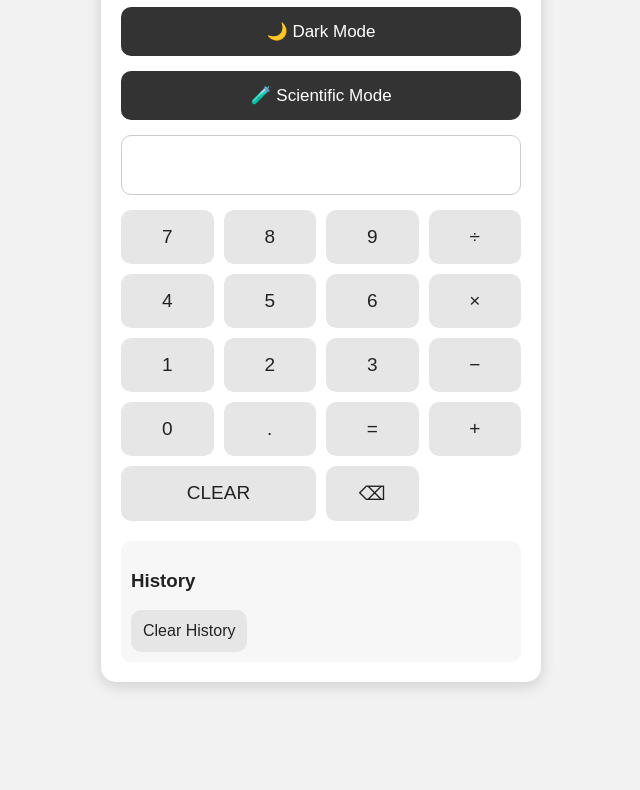
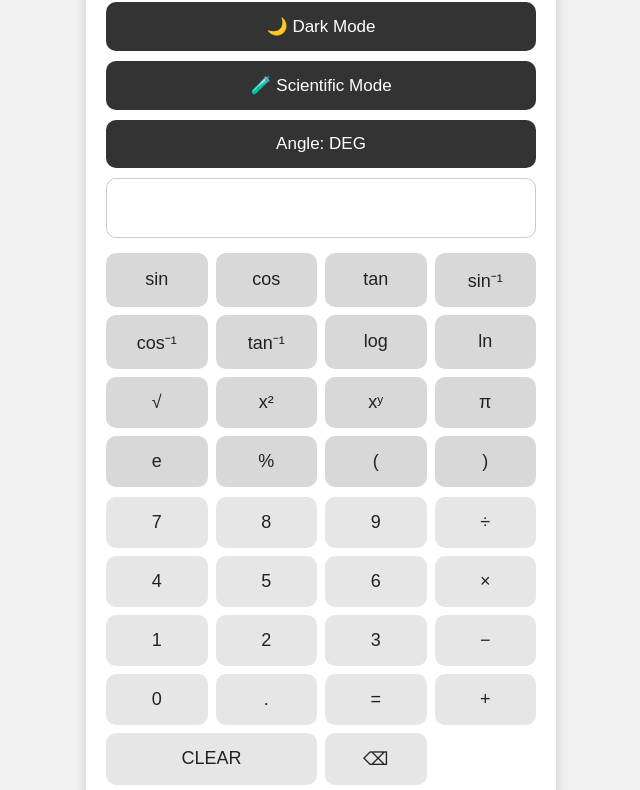
Before and after one commit to kotunrokeeb62-netizen/ramsey-calculator, a plain HTML site: page index.html in a window 1280 px wide. Shown: the part 131-921 px from the top of the page, without its empty margins (319-959 px from the left). Before the commit the page ends 851 px from the top, so only its background shows below. Drawn offline with Linux system fonts and the light colour scheme.

Commit message:
Refactor calculator layout and add angle mode
Updated styles for buttons and calculator layout. Added angle mode toggle and improved scientific function handling.

```diff
--- a/index.html
+++ b/index.html
@@ -10,13 +10,13 @@
             color: #222;
             display: flex;
             justify-content: center;
-            padding: 30px 15px;
+            padding: 25px 15px;
             transition: 0.3s;
         }
 
         .calculator {
             width: 100%;
-            max-width: 400px;
+            max-width: 430px;
             background: white;
             padding: 20px;
             border-radius: 15px;
@@ -40,9 +40,9 @@
             color: #222;
         }
 
-        .mode-button {
+        .top-button {
             width: 100%;
-            margin-bottom: 15px;
+            margin-bottom: 10px;
             padding: 14px;
             font-size: 17px;
             border: none;
@@ -52,15 +52,22 @@
             color: white;
         }
 
+        .scientific {
+            display: grid;
+            grid-template-columns: repeat(4, 1fr);
+            gap: 8px;
+            margin-bottom: 10px;
+        }
+
         .buttons {
             display: grid;
             grid-template-columns: repeat(4, 1fr);
-            gap: 10px;
+            gap: 8px;
         }
 
         button {
-            padding: 16px;
-            font-size: 19px;
+            padding: 15px 8px;
+            font-size: 18px;
             border: none;
             border-radius: 10px;
             cursor: pointer;
@@ -72,23 +79,12 @@
             transform: scale(0.95);
         }
 
+        .scientific button {
+            background: #d8d8d8;
+        }
+
         .clear {
             grid-column: span 2;
-        }
-
-        .scientific {
-            display: none;
-            margin-bottom: 10px;
-        }
-
-        .scientific.show {
-            display: grid;
-            grid-template-columns: repeat(4, 1fr);
-            gap: 10px;
-        }
-
-        .scientific button {
-            background: #d9d9d9;
         }
 
         .history {
@@ -130,7 +126,7 @@
             color: white;
         }
 
-        body.dark .mode-button {
+        body.dark .top-button {
             background: #ddd;
             color: #111;
         }
@@ -151,12 +147,16 @@
 
     <h1>Ramsey Calculator</h1>
 
-    <button class="mode-button" onclick="toggleDarkMode()">
+    <button class="top-button" onclick="toggleDarkMode()">
         🌙 Dark Mode
     </button>
 
-    <button class="mode-button" onclick="toggleScientific()">
+    <button class="top-button" onclick="toggleScientific()">
         🧪 Scientific Mode
+    </button>
+
+    <button class="top-button" onclick="toggleAngleMode()">
+        Angle: <span id="angleMode">DEG</span>
     </button>
 
     <input id="display" type="text" readonly>
@@ -166,15 +166,25 @@
 
     <div id="scientificButtons" class="scientific">
 
+        <button onclick="scientificFunction('sin')">sin</button>
+        <button onclick="scientificFunction('cos')">cos</button>
+        <button onclick="scientificFunction('tan')">tan</button>
+        <button onclick="scientificFunction('asin')">sin⁻¹</button>
+
+        <button onclick="scientificFunction('acos')">cos⁻¹</button>
+        <button onclick="scientificFunction('atan')">tan⁻¹</button>
+        <button onclick="scientificFunction('log')">log</button>
+        <button onclick="scientificFunction('ln')">ln</button>
+
         <button onclick="squareRoot()">√</button>
         <button onclick="square()">x²</button>
-        <button onclick="power()">xʸ</button>
+        <button onclick="press('**')">xʸ</button>
         <button onclick="press(Math.PI)">π</button>
 
+        <button onclick="press(Math.E)">e</button>
         <button onclick="percentage()">%</button>
         <button onclick="press('(')">(</button>
         <button onclick="press(')')">)</button>
-        <button onclick="press('**')">xʸ</button>
 
     </div>
 
@@ -230,31 +240,27 @@
 
 let display = document.getElementById("display");
 let historyList = document.getElementById("historyList");
-let scientificButtons =
-    document.getElementById("scientificButtons");
+let angleMode = document.getElementById("angleMode");
+
+let currentAngleMode =
+    localStorage.getItem("angleMode") || "DEG";
 
 
 /* BASIC CALCULATOR */
 
 function press(value) {
-
     display.value += value;
-
 }
 
 
 function clearDisplay() {
-
     display.value = "";
-
 }
 
 
 function backspace() {
-
     display.value =
         display.value.slice(0, -1);
-
 }
 
 
@@ -266,17 +272,19 @@ function calculate() {
 
     try {
 
-        if (display.value.includes("/0")) {
+        let expression = display.value;
 
-            display.value =
-                "Cannot divide by zero";
-
+        if (expression.includes("/0")) {
+            display.value = "Cannot divide by zero";
             return;
         }
 
-        let expression = display.value;
+        let answer = eval(expression);
 
-        let answer = eval(expression);
+        if (!Number.isFinite(answer)) {
+            display.value = "Invalid result";
+            return;
+        }
 
         let calculation =
             expression + " = " + answer;
@@ -285,19 +293,179 @@ function calculate() {
 
         addToHistory(calculation);
 
+    } catch {
+
+        display.value = "Invalid calculation";
+
+    }
+}
+
+
+/* ANGLE MODE */
+
+function toggleAngleMode() {
+
+    if (currentAngleMode === "DEG") {
+        currentAngleMode = "RAD";
+    } else {
+        currentAngleMode = "DEG";
     }
 
-    catch {
+    angleMode.textContent = currentAngleMode;
 
-        display.value =
-            "Invalid calculation";
+    localStorage.setItem(
+        "angleMode",
+        currentAngleMode
+    );
+}
+
+
+angleMode.textContent = currentAngleMode;
+
+
+/* TRIGONOMETRY */
+
+function toRadians(number) {
+
+    if (currentAngleMode === "DEG") {
+        return number * Math.PI / 180;
+    }
+
+    return number;
+}
+
+
+function fromRadians(number) {
+
+    if (currentAngleMode === "DEG") {
+        return number * 180 / Math.PI;
+    }
+
+    return number;
+}
+
+
+function scientificFunction(type) {
+
+    if (display.value === "") {
+        return;
+    }
+
+    let number = Number(display.value);
+    let answer;
+    let calculation;
+
+    if (!Number.isFinite(number)) {
+        display.value = "Invalid number";
+        return;
+    }
+
+
+    if (type === "sin") {
+
+        answer = Math.sin(toRadians(number));
+        calculation = "sin(" + number + ") = " + answer;
 
     }
 
+
+    else if (type === "cos") {
+
+        answer = Math.cos(toRadians(number));
+        calculation = "cos(" + number + ") = " + answer;
+
+    }
+
+
+    else if (type === "tan") {
+
+        let radians = toRadians(number);
+
+        if (
+            Math.abs(Math.cos(radians)) < 0.0000000001
+        ) {
+            display.value = "Undefined";
+            return;
+        }
+
+        answer = Math.tan(radians);
+        calculation = "tan(" + number + ") = " + answer;
+
+    }
+
+
+    else if (type === "asin") {
+
+        if (number < -1 || number > 1) {
+            display.value = "Invalid number";
+            return;
+        }
+
+        answer = fromRadians(Math.asin(number));
+        calculation = "sin⁻¹(" + number + ") = " + answer;
+
+    }
+
+
+    else if (type === "acos") {
+
+        if (number < -1 || number > 1) {
+            display.value = "Invalid number";
+            return;
+        }
+
+        answer = fromRadians(Math.acos(number));
+        calculation = "cos⁻¹(" + number + ") = " + answer;
+
+    }
+
+
+    else if (type === "atan") {
+
+        answer = fromRadians(Math.atan(number));
+        calculation = "tan⁻¹(" + number + ") = " + answer;
+
+    }
+
+
+    else if (type === "log") {
+
+        if (number <= 0) {
+            display.value = "Invalid number";
+            return;
+        }
+
+        answer = Math.log10(number);
+        calculation = "log(" + number + ") = " + answer;
+
+    }
+
+
+    else if (type === "ln") {
+
+        if (number <= 0) {
+            display.value = "Invalid number";
+            return;
+        }
+
+        answer = Math.log(number);
+        calculation = "ln(" + number + ") = " + answer;
+
+    }
+
+
+    if (!Number.isFinite(answer)) {
+        display.value = "Invalid result";
+        return;
+    }
+
+    display.value = answer;
+
+    addToHistory(calculation);
 }
 
 
-/* SCIENTIFIC FUNCTIONS */
+/* SQUARE ROOT */
 
 function squareRoot() {
 
@@ -307,11 +475,8 @@ function squareRoot() {
 
     let number = Number(display.value);
 
-    if (number < 0) {
-
-        display.value =
-            "Invalid number";
-
+    if (number < 0 || !Number.isFinite(number)) {
+        display.value = "Invalid number";
         return;
     }
 
@@ -323,9 +488,10 @@ function squareRoot() {
     display.value = answer;
 
     addToHistory(calculation);
-
 }
 
+
+/* SQUARE */
 
 function square() {
 
@@ -335,6 +501,11 @@ function square() {
 
     let number = Number(display.value);
 
+    if (!Number.isFinite(number)) {
+        display.value = "Invalid number";
+        return;
+    }
+
     let answer = number * number;
 
     let calculation =
@@ -343,20 +514,10 @@ function square() {
     display.value = answer;
 
     addToHistory(calculation);
-
 }
 
 
-function power() {
-
-    if (display.value === "") {
-        return;
-    }
-
-    display.value += "**";
-
-}
-
+/* PERCENTAGE */
 
 function percentage() {
 
@@ -366,6 +527,11 @@ function percentage() {
 
     let number = Number(display.value);
 
+    if (!Number.isFinite(number)) {
+        display.value = "Invalid number";
+        return;
+    }
+
     let answer = number / 100;
 
     let calculation =
@@ -374,7 +540,6 @@ function percentage() {
     display.value = answer;
 
     addToHistory(calculation);
-
 }
 
 
@@ -382,8 +547,13 @@ function percentage() {
 
 function toggleScientific() {
 
-    scientificButtons.classList.toggle("show");
+    let scientificButtons =
+        document.getElementById("scientificButtons");
 
+    scientificButtons.style.display =
+        scientificButtons.style.display === "none"
+            ? "grid"
+            : "none";
 }
 
 
@@ -394,13 +564,11 @@ function addToHistory(calculation) {
     let item =
         document.createElement("li");
 
-    item.textContent =
-        calculation;
+    item.textContent = calculation;
 
     historyList.appendChild(item);
 
     saveHistory();
-
 }
 
 
@@ -410,7 +578,6 @@ function saveHistory() {
         "calculatorHistory",
         historyList.innerHTML
     );
-
 }
 
 
@@ -422,12 +589,9 @@ function loadHistory() {
         );
 
     if (savedHistory) {
-
         historyList.innerHTML =
             savedHistory;
-
     }
-
 }
 
 
@@ -438,7 +602,6 @@ function clearHistory() {
     localStorage.removeItem(
         "calculatorHistory"
     );
-
 }
 
 
@@ -457,17 +620,13 @@ function toggleDarkMode() {
             "on"
         );
 
-    }
-
-    else {
+    } else {
 
         localStorage.setItem(
             "darkMode",
             "off"
         );
-
     }
-
 }
 
 
```
